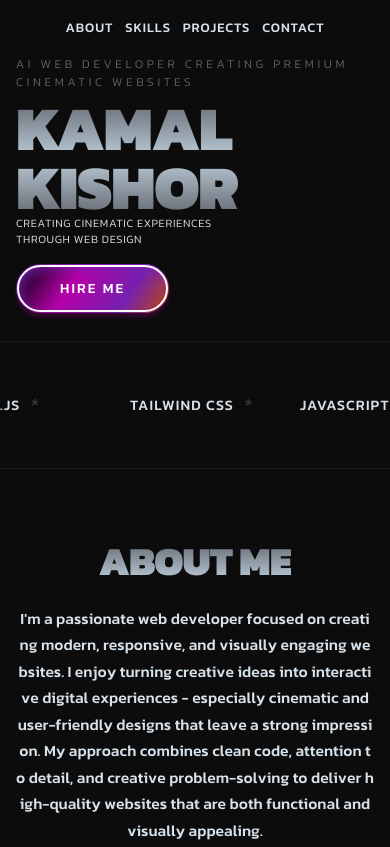
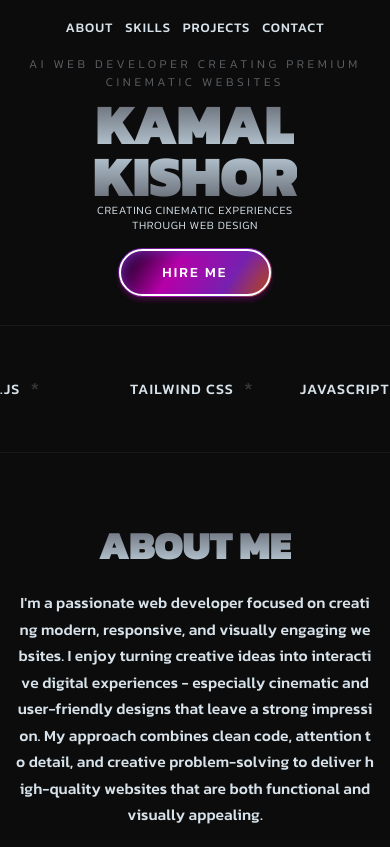
Before and after one commit to Mr-Kamal2703/kk-portfolio, a plain HTML site: page index.html in a window 390 px wide. Shown: the top 847 px of the page. Drawn offline with nearby package versions, Linux system fonts and the light colour scheme.

Commit message:
mobile hero polish

```diff
--- a/index.html
+++ b/index.html
@@ -192,6 +192,39 @@
     .site-nav {
       justify-content: center !important;
       gap: 8px 12px !important;
+      text-align: center !important;
+    }
+
+    .hero-copy {
+      padding-left: 16px !important;
+      padding-right: 16px !important;
+      align-items: center !important;
+      text-align: center !important;
+    }
+
+    .hero-copy p {
+      max-width: 100% !important;
+    }
+
+    #hero h1 {
+      font-size: clamp(2rem, 15vw, 3.6rem) !important;
+      white-space: normal !important;
+      line-height: 0.9 !important;
+      text-align: center !important;
+    }
+
+    .hero-bottom {
+      padding-left: 16px !important;
+      padding-right: 16px !important;
+      align-items: center !important;
+      justify-content: center !important;
+      text-align: center !important;
+      gap: 14px !important;
+    }
+
+    .hero-bottom p {
+      max-width: 100% !important;
+      text-align: center !important;
     }
 
     .about-inner {
```
